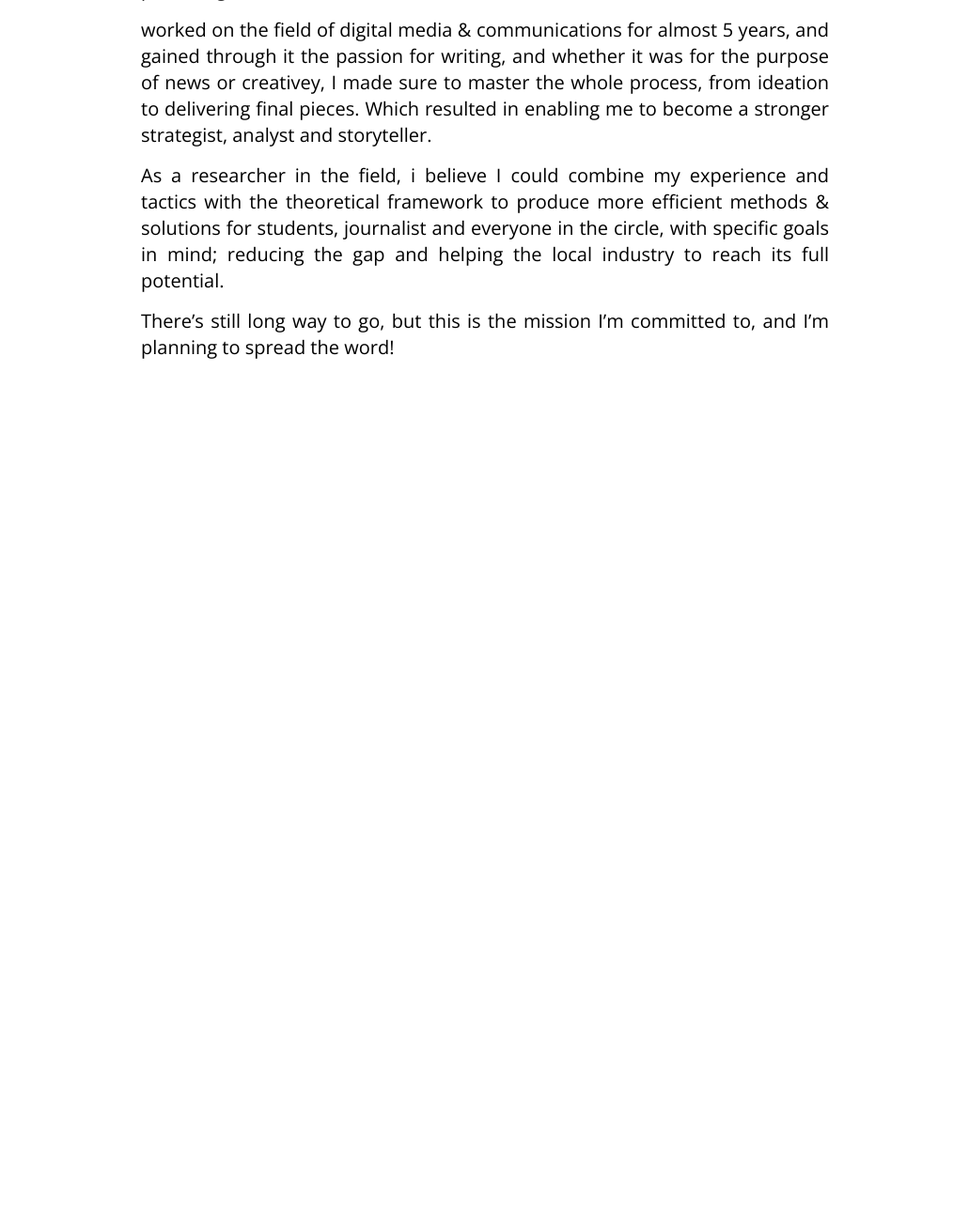
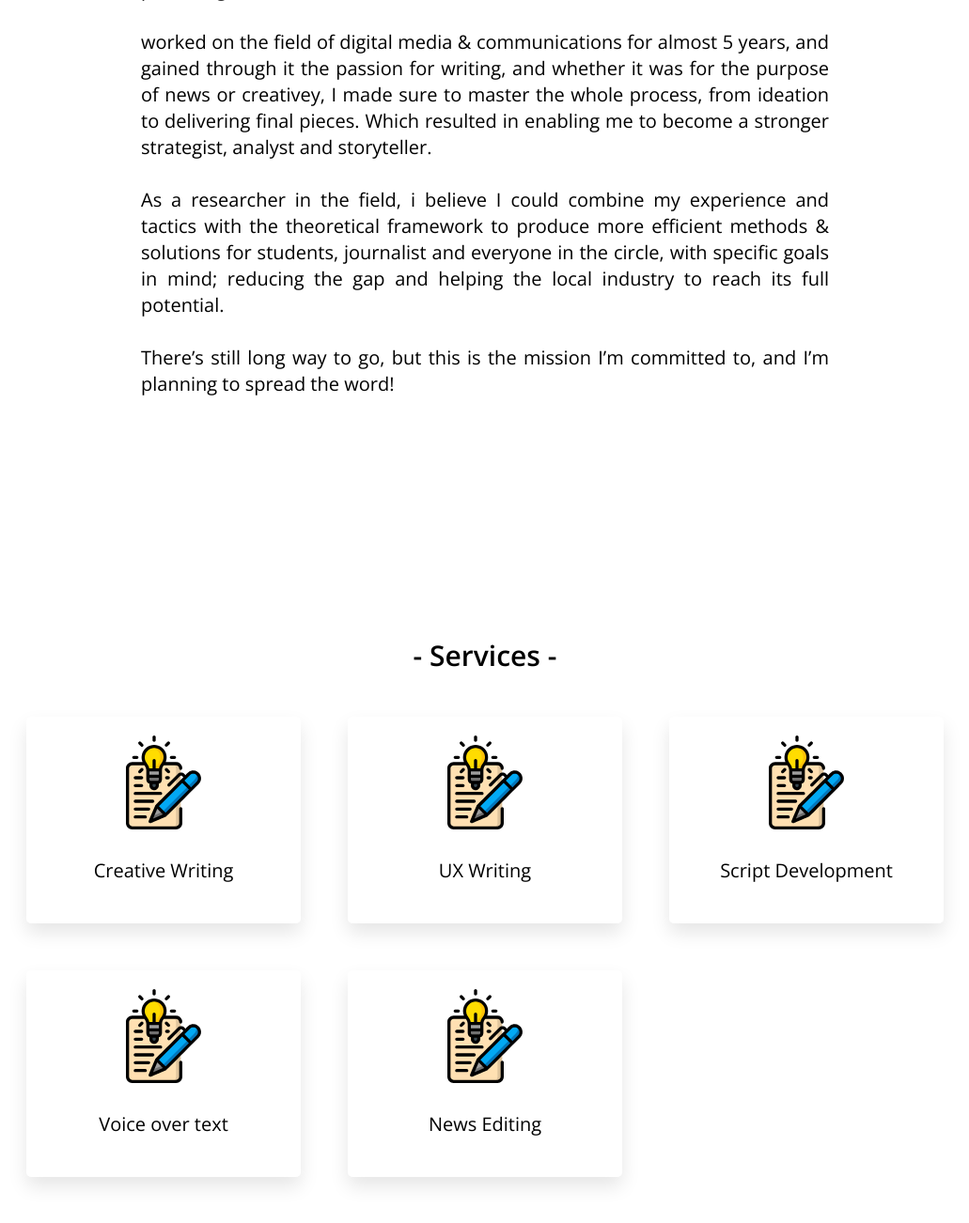
Before and after one commit to moafaqS/personal-website, a Gatsby site: page / in a window 1280 px wide. Shown: the part 1528-2830 px from the top of the page at 94% size, without its empty margins (124-1155 px from the left). Before the commit the page ends 2042 px from the top, so only its background shows below. Built offline with nearby package versions, Linux system fonts and the light colour scheme; Gatsby itself is replaced by a stand-in of ours.

Commit message:
services section added

```diff
--- a/src/components/Sections/AboutMeSection.js
+++ b/src/components/Sections/AboutMeSection.js
@@ -16,26 +16,23 @@ export const AboutMeSection = () => {
             <p>
               I resented the gap between what I’ve been learning and what I’ve
               been practicing, so I decided to balance it.
-            </p>
-
-            <p>
+              <br />
+              <br />
               worked on the field of digital media & communications for almost 5
               years, and gained through it the passion for writing, and whether
               it was for the purpose of news or creativey, I made sure to master
               the whole process, from ideation to delivering final pieces. Which
               resulted in enabling me to become a stronger strategist, analyst
               and storyteller.
-            </p>
-
-            <p>
+              <br />
+              <br />
               As a researcher in the field, i believe I could combine my
               experience and tactics with the theoretical framework to produce
               more efficient methods & solutions for students, journalist and
               everyone in the circle, with specific goals in mind; reducing the
               gap and helping the local industry to reach its full potential.
-            </p>
-
-            <p>
+              <br />
+              <br />
               There’s still long way to go, but this is the mission I’m
               committed to, and I’m planning to spread the word!
             </p>
--- /dev/null
+++ b/src/components/Sections/ServicesSection.js
@@ -0,0 +1,78 @@
+import React from "react";
+import styled from "styled-components";
+import { H3, BodyIntro, BodyMain } from "../styles/textStyle";
+
+export const ServicesSection = () => {
+  return (
+    <Wrapper>
+      <ContentWrapper>
+        <Title>
+          <span>-</span> Services <span>-</span>
+        </Title>
+        <ServicesWrapper>
+          <Service>
+            <Icon src="/images/1973807.svg"></Icon>
+            <ServiceTitle>Creative Writing</ServiceTitle>
+          </Service>
+          <Service>
+            <Icon src="/images/1973807.svg"></Icon>
+            <ServiceTitle>UX Writing</ServiceTitle>
+          </Service>
+          <Service>
+            <Icon src="/images/1973807.svg"></Icon>
+            <ServiceTitle>Script Development</ServiceTitle>
+          </Service>
+          <Service>
+            <Icon src="/images/1973807.svg"></Icon>
+            <ServiceTitle>Voice over text</ServiceTitle>
+          </Service>
+          <Service>
+            <Icon src="/images/1973807.svg"></Icon>
+            <ServiceTitle>News Editing</ServiceTitle>
+          </Service>
+        </ServicesWrapper>
+      </ContentWrapper>
+    </Wrapper>
+  );
+};
+
+const Wrapper = styled.div`
+  position: relative;
+  overflow: hidden;
+`;
+const ContentWrapper = styled.div`
+  display: grid;
+  grid-template-rows: repeat(2, auto);
+  grid-gap: 50px;
+  padding: 130px 30px;
+  position: relative;
+  justify-items: center;
+`;
+const Title = styled(H3)``;
+const ServicesWrapper = styled.div`
+  display: grid;
+  grid-template-columns: repeat(3, 1fr);
+  grid-gap: 50px;
+  width: 80%;
+
+  @media (max-width: 768px) {
+    grid-template-columns: repeat(2, 1fr);
+  }
+  @media (max-width: 450px) {
+    grid-template-columns: repeat(1, 1fr);
+  }
+`;
+const Service = styled.div`
+  display: grid;
+  grid-template-rows: 130px 50px;
+  padding: 20px;
+  border-radius: 2%;
+  justify-items: center;
+  transition: 0.3s ease-in-out;
+  box-shadow: 0px 10px 20px rgba(0, 0, 0, 0.1),
+    inset 0px 0px 0px 0.5px rgba(255, 255, 255, 0.2);
+`;
+const Icon = styled.img`
+  width: 100px;
+`;
+const ServiceTitle = styled(BodyMain)``;
--- a/src/pages/index.js
+++ b/src/pages/index.js
@@ -3,11 +3,13 @@ import Layout from "../components/layout/layout";
 import SEO from "../components/layout/seo";
 import { AboutMeSection } from "../components/Sections/AboutMeSection";
 import HeroSection from "../components/Sections/HeroSection";
+import { ServicesSection } from "../components/Sections/ServicesSection";
 const IndexPage = () => (
   <Layout>
     <SEO title="Home" />
     <HeroSection />
     <AboutMeSection />
+    <ServicesSection />
   </Layout>
 );
 
```
Also changed, not shown: src/Data/Data.js (added), static/images/1973807.svg (added).
